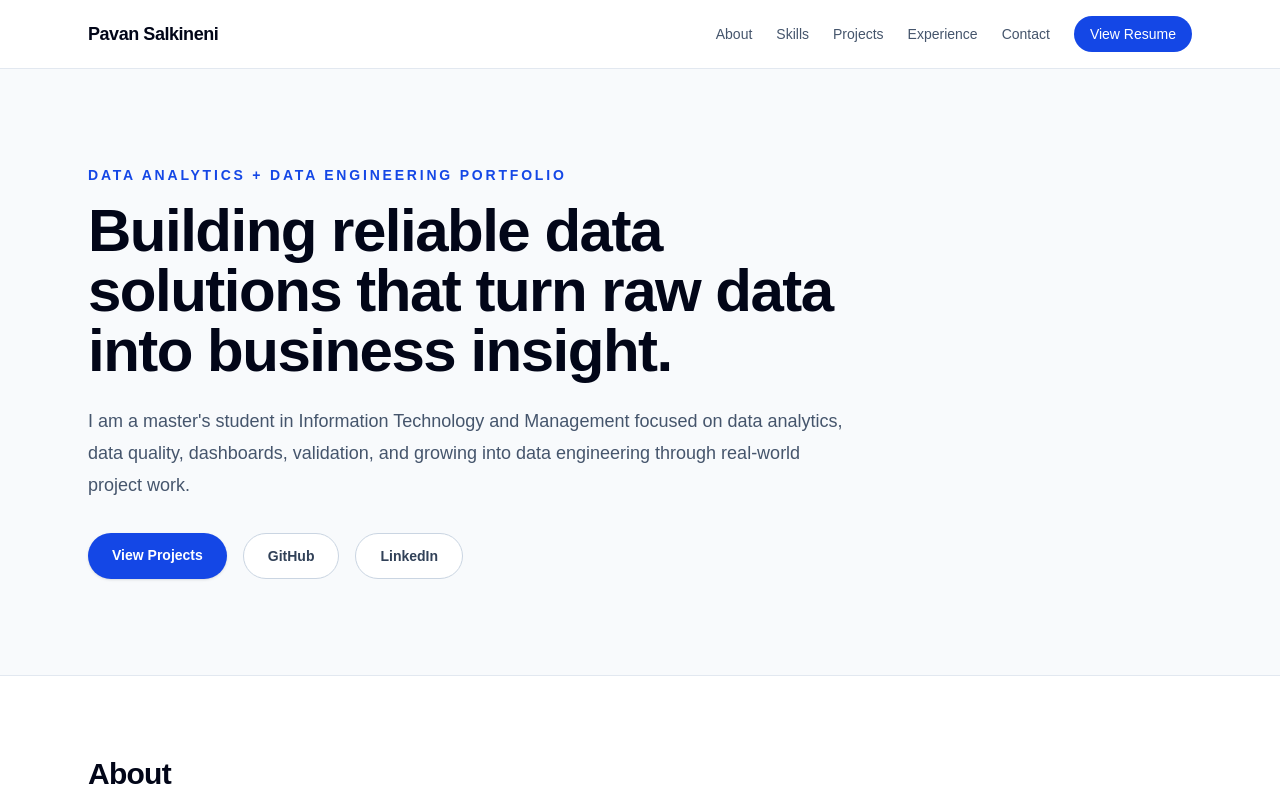
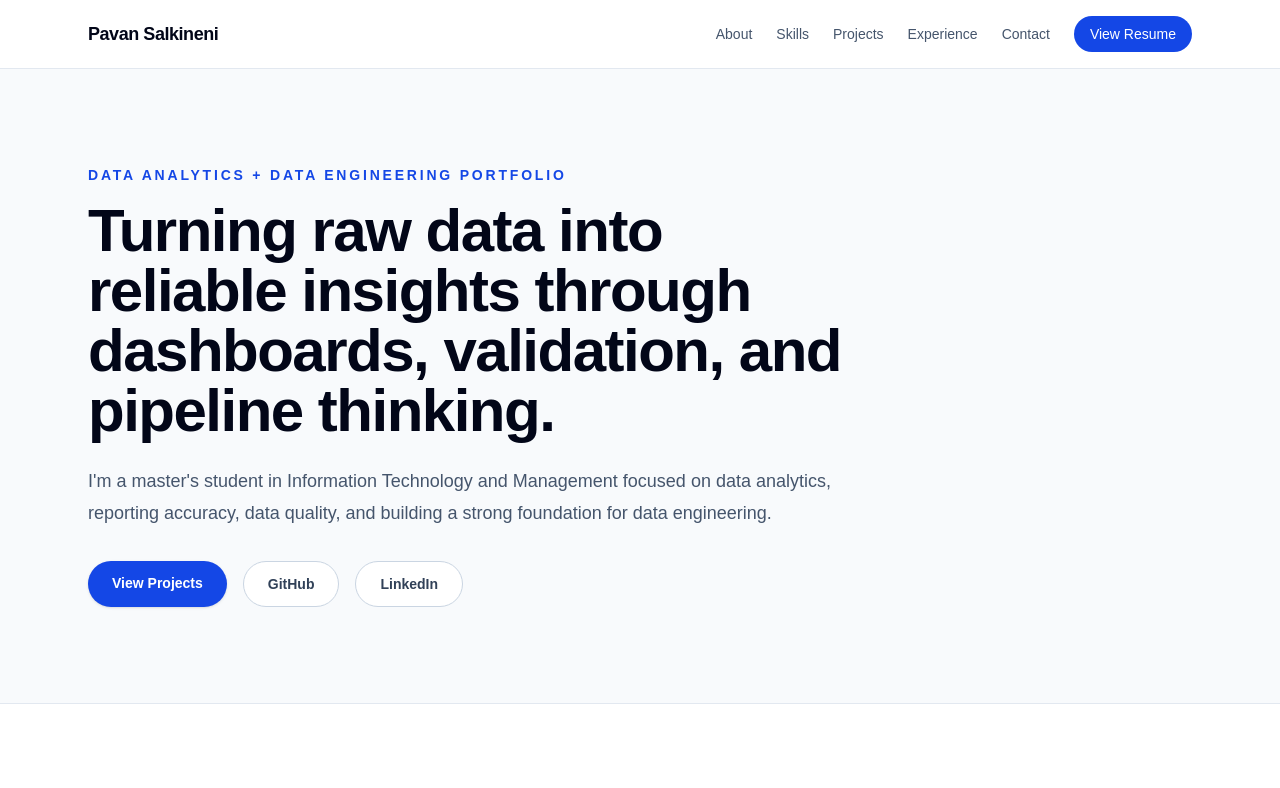
Before and after one commit to psalkineni-553/portfolio-website, a Next.js app: page / in a window 1280 px wide. Shown: the top 788 px of the page. Built offline with nearby package versions, Linux system fonts and the light colour scheme.

Commit message:
Improve hero section messaging

```diff
--- a/src/app/page.tsx
+++ b/src/app/page.tsx
@@ -32,13 +32,12 @@ export default function Home() {
           </p>
 
           <h1 className="text-4xl font-bold tracking-tight text-slate-950 md:text-6xl">
-            Building reliable data solutions that turn raw data into business insight.
+            Turning raw data into reliable insights through dashboards, validation, and pipeline thinking.
           </h1>
 
           <p className="mt-6 text-lg leading-8 text-slate-600">
-            I am a master&apos;s student in Information Technology and Management focused on
-            data analytics, data quality, dashboards, validation, and growing into data
-            engineering through real-world project work.
+            I&apos;m a master&apos;s student in Information Technology and Management focused on
+            data analytics, reporting accuracy, data quality, and building a strong foundation for data engineering.
           </p>
 
           <div className="mt-8 flex flex-wrap gap-4">
```
